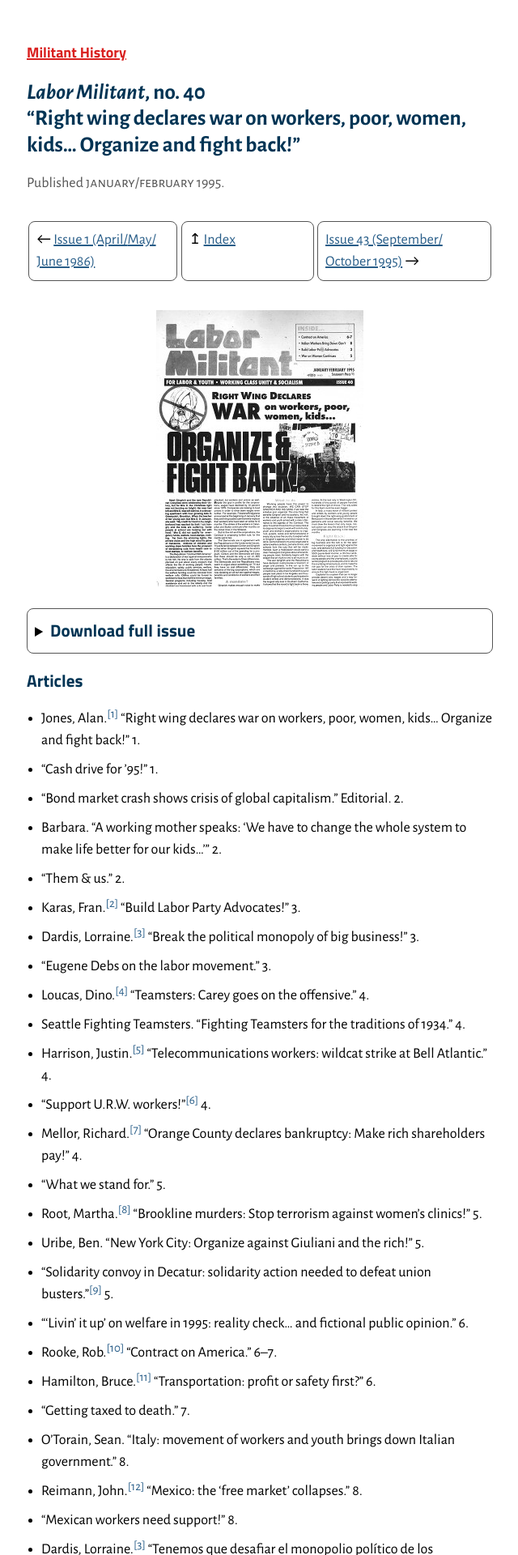
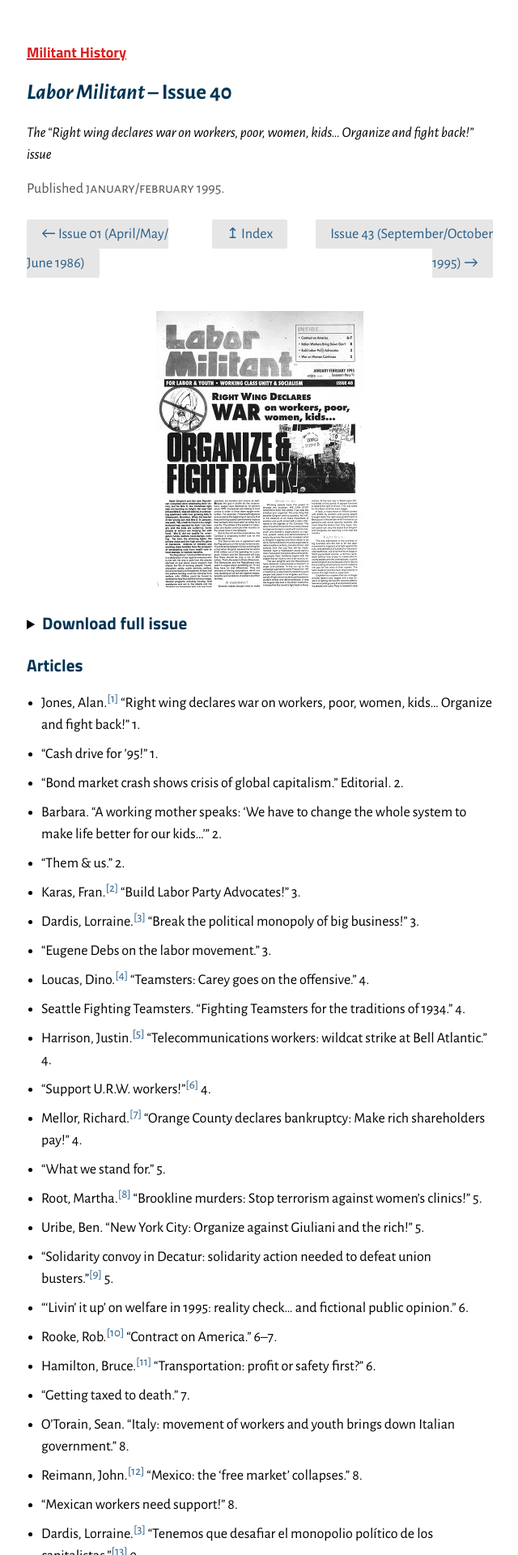
Before and after one commit to jackwillis/militanthistory, a Jekyll site: the page built from _lm_issues/40.md, in a window 1280 px wide. Shown: the top 1920 px of the page at 81% size, without its empty margins (319-959 px from the left). Built offline with Jekyll 4.4.1, drawn with Linux system fonts in a browser that asks for light colours; some of the changed text lies outside the part shown.

Commit message:
Cosmetic changes

```diff
--- a/_includes/lm-article-nav.html
+++ b/_includes/lm-article-nav.html
@@ -2,19 +2,23 @@
   <ul>
   {% if include.previous_issue %}
     <li data-href="{{ include.previous_issue.url }}">
-      ← <a rel="prev" href="{{ include.previous_issue.url }}">Issue&nbsp;{{ include.previous_issue.lm_issue }}
-      {% assign proper_date = include.previous_issue.date | date_to_long_string %}
-      ({{ include.previous_issue.reported_date | default: proper_date | replace: '/', '/<wbr>' }})</a>
+      <a rel="prev" class="pure-button" href="{{ include.previous_issue.url }}">
+        ← Issue&nbsp;{{ include.previous_issue.slug }}
+        {% assign proper_date = include.previous_issue.date | date_to_long_string %}
+        ({{ include.previous_issue.reported_date | default: proper_date | replace: '/', '/<wbr>' }})
+      </a>
     </li>
   {% endif %}
 
-    <li data-href="/lm/#available-issues">↥ <a href="/lm/#available-issues">Index</a></li>
+    <li class="ta-c" data-href="/lm/#available-issues"><a class="pure-button ta-c" href="/lm/#available-issues">↥ Index</a></li>
 
   {% if include.next_issue %}
-    <li data-href="{{ include.next_issue.url }}">
-      <a rel="next" href="{{ include.next_issue.url }}">Issue&nbsp;{{ include.next_issue.lm_issue }}
-      {% assign proper_date = include.next_issue.date | date_to_long_string %}
-      ({{ include.next_issue.reported_date | default: proper_date | replace: '/', '/<wbr>' }})</a> →
+    <li class="ta-r" data-href="{{ include.next_issue.url }}">
+      <a rel="next" class="pure-button" href="{{ include.next_issue.url }}">
+        Issue&nbsp;{{ include.next_issue.slug }}
+        {% assign proper_date = include.next_issue.date | date_to_long_string %}
+        ({{ include.next_issue.reported_date | default: proper_date | replace: '/', '/<wbr>' }}) →
+      </a>
     </li>
   {% endif %}
   </ul>
--- a/_layouts/default.html
+++ b/_layouts/default.html
@@ -9,11 +9,13 @@
     <link rel="stylesheet" href="/styles/main.css">
     <link rel="stylesheet" href="/styles/fonts.css">
     <meta name="viewport" content="width=device-width, initial-scale=1">
-
     <link rel="icon" type="image/png" href="/favicon.png">
 
     <script src="/scripts/webfont.js"></script>
-    <script src="/scripts/militanthistory.js"></script>
+    <script>
+      // <html> gains .wf-active class once small caps font loads
+      WebFont.load({ custom: { families: ['Alegreya Sans SC'] } });
+    </script>
   </head>
 
   <body{% if page.body_class %} class="{{ page.body_class }}"{% endif %}>
--- a/_layouts/lm_issue.html
+++ b/_layouts/lm_issue.html
@@ -12,9 +12,10 @@
 <article>
   <header>
     <h2>
-      <cite>Labor Militant</cite>, no.&nbsp;{{ page.lm_issue }}<br>
-      {% if page.subtitle %}“{{ page.subtitle }}”{% endif %}
+      <cite>Labor Militant</cite> &ndash; Issue&nbsp;{{ page.slug }}
     </h2>
+
+    {% if page.subtitle %}<p class="subtitle">The “{{ page.subtitle }}” issue</p>{% endif %}
 
     {% assign proper_date = page.date | date_to_long_string %}
     <p class="byline">
--- a/scripts/militanthistory.js
+++ b/scripts/militanthistory.js
@@ -1,25 +1 @@
 // militanthistory.js
-
-// <html> gains .wf-active class once small caps font loads
-WebFont.load({ custom: { families: ['Alegreya Sans SC'] } });
-
-// custom behavior
-document.addEventListener('DOMContentLoaded', function() {
-
-  // Treat elements with a [data-href] attribute like links.
-  var pseudoLinks = document.querySelectorAll('[data-href]');
-  for (var i = 0; i < pseudoLinks.length; i++) {
-    var pseudoLink = pseudoLinks[i];
-    pseudoLink.addEventListener('click', function() {
-      this.setAttribute('tabindex', -1); // allows the element to be focused
-      this.focus();
-
-      window.location.assign(this.dataset.href);
-    });
-  }
-
-  // Style pseudo-links like links on hover
-  var style = document.createElement('style');
-  style.innerText = '[data-href]:hover { cursor: pointer; }';
-  document.head.appendChild(style);
-});
--- a/styles/main.css
+++ b/styles/main.css
@@ -28,7 +28,7 @@
   justify-content: space-around;
 }
 
-header, footer, main, nav {
+header, footer, main {
   margin: 2em 0 1em 0;
 }
 
@@ -53,6 +53,10 @@
   margin: -1em 0;
 }
 
+.subtitle {
+  font-style: italic;
+}
+
 body.front-page h1 {
   margin: 1em 0;
   font-size: 200%;
@@ -69,6 +73,10 @@
 p {
   hyphens: auto;
   hyphenate-limit-last: always;
+}
+
+header p, footer p {
+  hyphens: none;
 }
 
 li {
@@ -181,11 +189,11 @@
   font-size: 300%;
 }
 
-.breadcrumb li, summary {
-  border: 1px solid #555555;
-  border-radius: 8px;
-  padding: 0.5em;
-}
+/*.breadcrumb li, summary {*/
+  /*border: 1px solid #555555;*/
+  /*border-radius: 8px;*/
+  /*padding: 0.5em;*/
+/*}*/
 
 .breadcrumb ul {
   list-style: none;
@@ -195,8 +203,6 @@
 }
 
 .breadcrumb li {
-  margin: 0 0.125em;
-
   flex-grow: 1;
   min-width: 25%;
 }
@@ -296,3 +302,23 @@
   content: url(/images/m-icon.png);
   white-space: nowrap;
 }
+
+/*adapted from pure css*/
+.pure-button {
+    font-family: inherit;
+    font-size: 100%;
+    padding: .5em 1em;
+    color: #444;
+    color: rgba(0,0,0,.8);
+    border: none;
+    background-color: #e6e6e6;
+    text-decoration: none;
+    border-radius: 2px;
+    line-height: 2;
+}
+.pure-button:focus, .pure-button:hover {
+    background-color: #c8c8c8;
+}
+
+.ta-c{text-align:center;}
+.ta-r{text-align:right;}
```
Also changed, not shown: _layouts/lm_article.html (+6 -2 lines), _lm_articles/01/union-wages-30-percent-above-non-union.md (+4 -4 lines), styles/pure-min.css (added).
